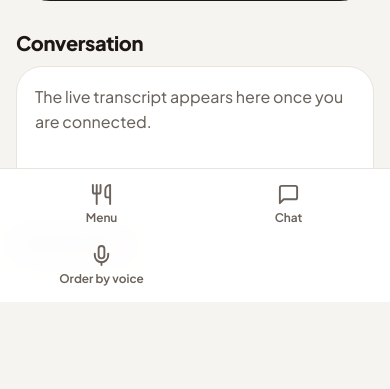
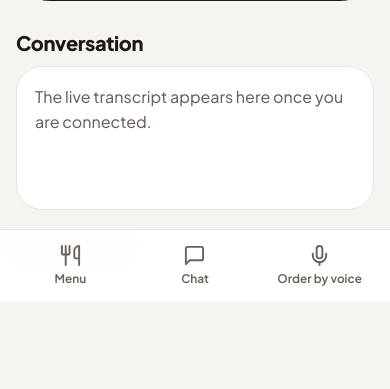
Before and after one commit to abdulwaarisinfo-dot/AI-Voice-Agent-, a FastAPI app: template restaurant-voice-agent/app/templates/call.html in a window 390 px wide. Shown: the part 542-931 px from the top of the page. Run offline with FastAPI, Linux system fonts and the light colour scheme; the template is opened without the code that fills it, so the values that code supplies are empty.

Commit message:
Change tab bar to three-column layout
Updated tab bar layout to use three columns for better spacing on mobile devices.

```diff
--- a/restaurant-voice-agent/app/static/css/style.css
+++ b/restaurant-voice-agent/app/static/css/style.css
@@ -39,7 +39,7 @@ nav.top{display:none;gap:4px}
 nav.top a{min-height:40px;padding:0 16px;display:inline-flex;align-items:center;border-radius:999px;color:var(--muted);font-weight:650;font-size:.95rem;text-decoration:none}
 nav.top a:hover{color:var(--ink);background:#EDE9E4}
 nav.top a[aria-current=page]{background:var(--ink);color:#fff}
-nav.tabbar{position:fixed;left:0;right:0;bottom:0;z-index:20;display:grid;grid-template-columns:1fr 1fr;background:rgba(255,255,255,.94);-webkit-backdrop-filter:blur(14px);backdrop-filter:blur(14px);border-top:1px solid var(--line);padding:6px 8px calc(6px + env(safe-area-inset-bottom))}
+nav.tabbar{position:fixed;left:0;right:0;bottom:0;z-index:20;display:grid;grid-template-columns:repeat(3,1fr);background:rgba(255,255,255,.94);-webkit-backdrop-filter:blur(14px);backdrop-filter:blur(14px);border-top:1px solid var(--line);padding:6px 8px calc(6px + env(safe-area-inset-bottom))}
 nav.tabbar a{display:grid;justify-items:center;gap:3px;padding:8px 4px;border-radius:var(--r-sm);color:var(--muted);font-size:.74rem;font-weight:650;text-decoration:none}
 nav.tabbar svg{width:23px;height:23px;fill:none;stroke:currentColor;stroke-width:2;stroke-linecap:round;stroke-linejoin:round}
 nav.tabbar a[aria-current=page]{color:var(--brand-deep)}
@@ -209,3 +209,6 @@ tr.grand th,tr.grand td{font-size:1.15rem;font-weight:800;border-bottom:0;paddin
 .skip-label{position:absolute;width:1px;height:1px;overflow:hidden;clip:rect(0 0 0 0);white-space:nowrap}
 .linklike{font:inherit;background:none;border:0;padding:0;color:inherit;text-decoration:underline;cursor:pointer}
 @media (max-width:520px){.chat-form .btn{padding:0 18px}.chat-log{max-height:52vh}}
+
+/* Keep focused fields and scrolled-to elements clear of the fixed bottom tab bar on phones. */
+@media (max-width:759px){html{scroll-padding-bottom:calc(96px + env(safe-area-inset-bottom))}}
```
